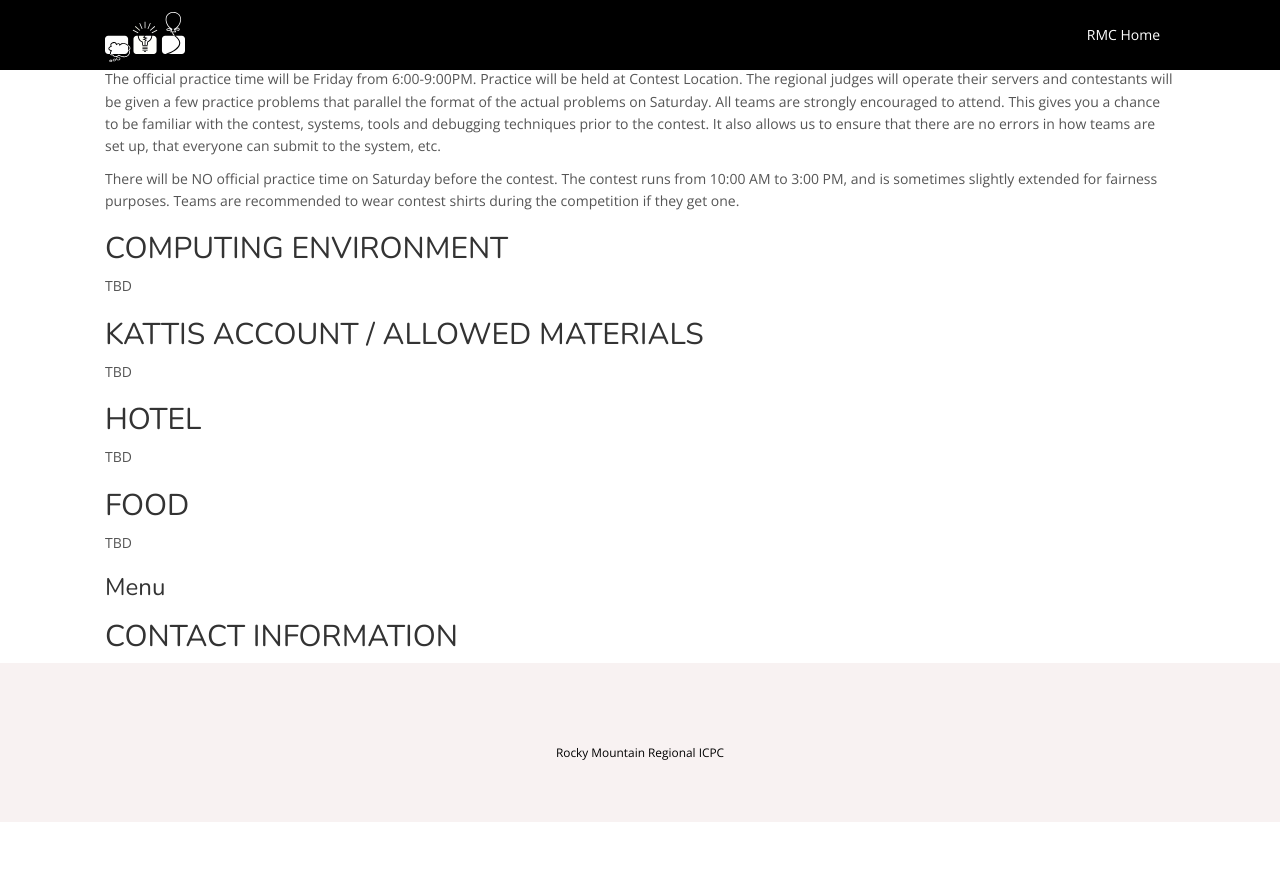
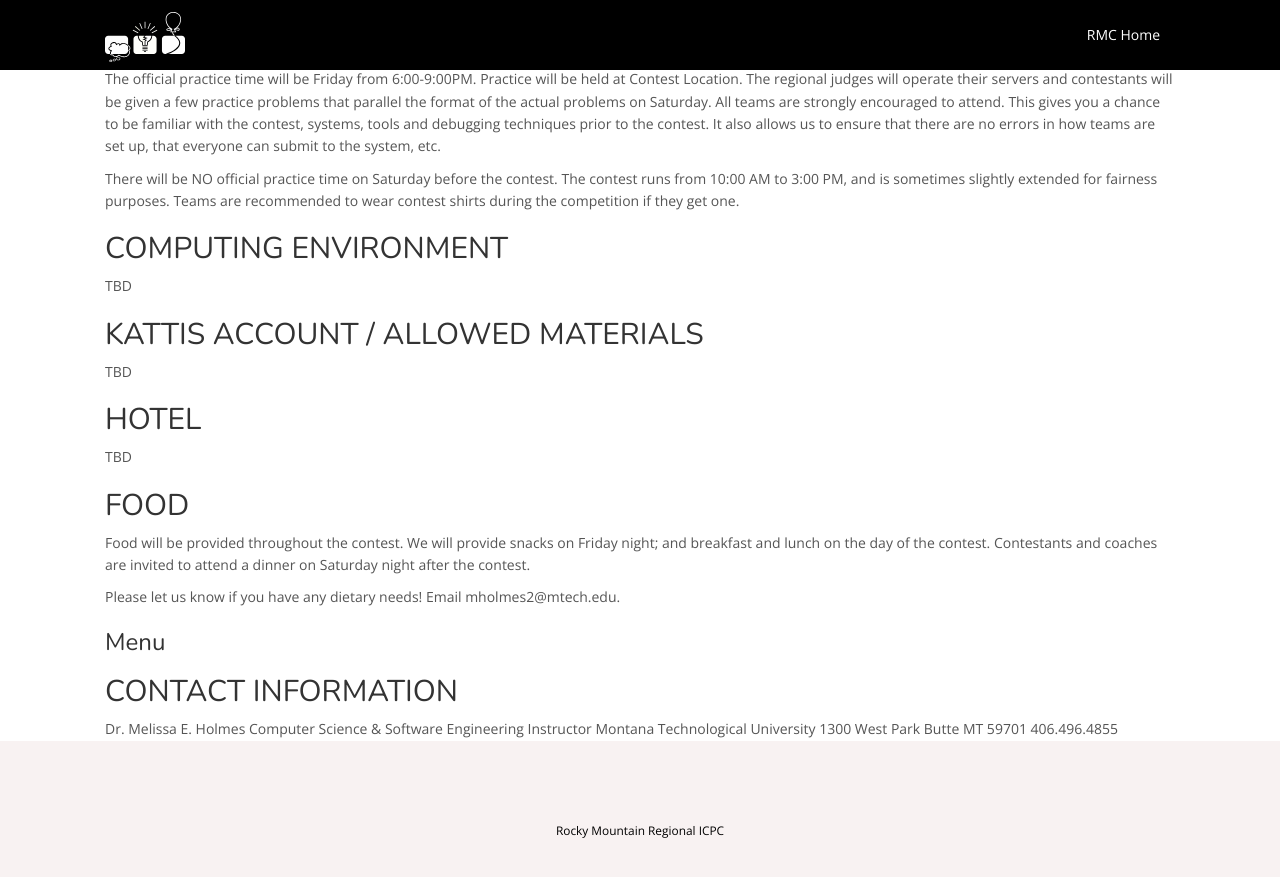
Before and after one commit to icpc/na-rocky-mountain-web, a Jekyll site: the page built from docs/mt/index.md, in a window 1280 px wide and 900 px high, scrolled down 1031 px. Shown: the top 877 px of the window. Built offline with Jekyll 4.4.1, drawn with Linux system fonts in a browser that asks for light colours; nearby versions of some CDN libraries; our own code applies the rules of GitHub Pages for plain Markdown files; before the commit the page ends 1853 px from its top, so only the background shows below that.

Commit message:
index.md

```diff
--- a/docs/mt/index.md
+++ b/docs/mt/index.md
@@ -66,8 +66,16 @@ TBD
 
 ## FOOD
 
-TBD
+Food will be provided throughout the contest.  We will provide snacks on Friday night; and breakfast and lunch on the day of the contest.  Contestants and coaches are invited to attend a dinner on Saturday night after the contest.
+
+Please let us know if you have any dietary needs!  Email mholmes2@mtech.edu.
 
 ### Menu
 
 ## CONTACT INFORMATION
+Dr. Melissa E. Holmes
+Computer Science & Software Engineering Instructor
+Montana Technological University
+1300 West Park
+Butte MT 59701
+406.496.4855
```
